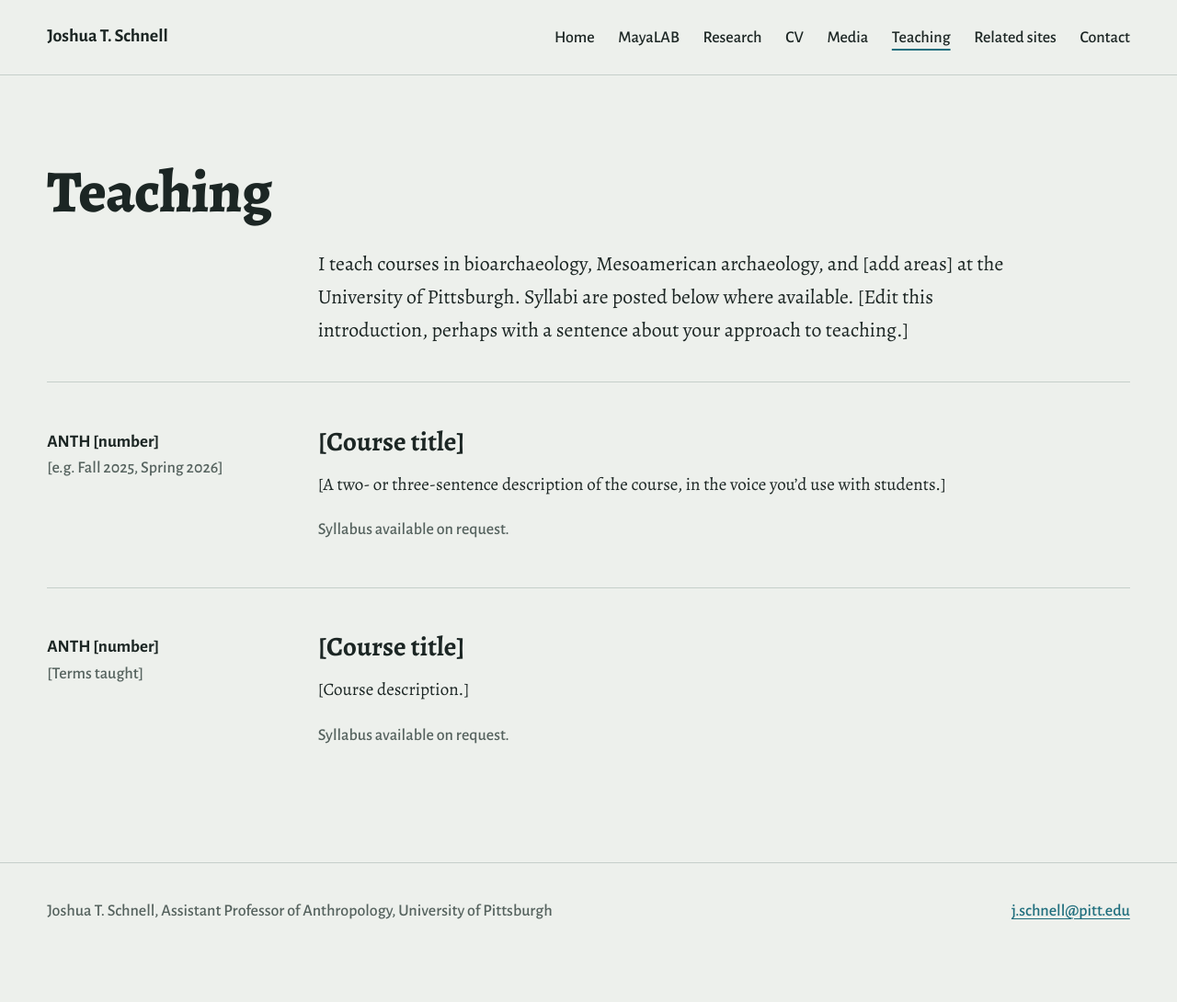
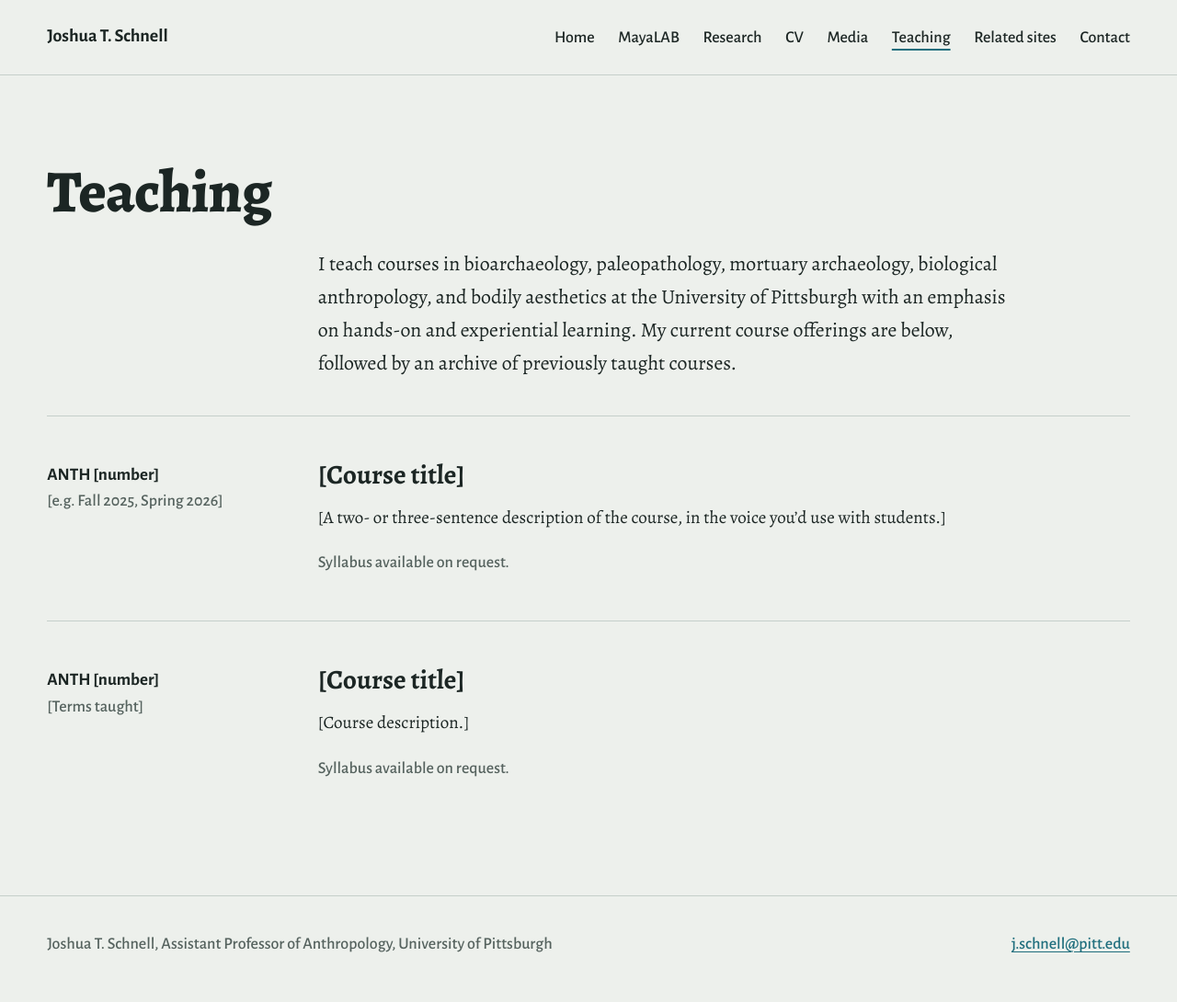
Before and after one commit to Joshua-Schnell/joshua-schnell.github.io, a Jekyll site: the page built from teaching.md, in a window 1280 px wide. Shown: the whole page at 92% size. Built offline with Jekyll 4.4.1, drawn with Linux system fonts in a browser that asks for light colours; before the commit the page ends 1054 px from its top, so only the background shows below that.

Commit message:
Update teaching.md (via Pages CMS)

```diff
--- a/teaching.md
+++ b/teaching.md
@@ -1,4 +1,4 @@
 ---
 title: Teaching
 ---
-I teach courses in bioarchaeology, Mesoamerican archaeology, and [add areas] at the University of Pittsburgh. Syllabi are posted below where available. [Edit this introduction, perhaps with a sentence about your approach to teaching.]
+I teach courses in bioarchaeology, paleopathology, mortuary archaeology, biological anthropology, and bodily aesthetics at the University of Pittsburgh with an emphasis on hands-on and experiential learning. My current course offerings are below, followed by an archive of previously taught courses.
```
